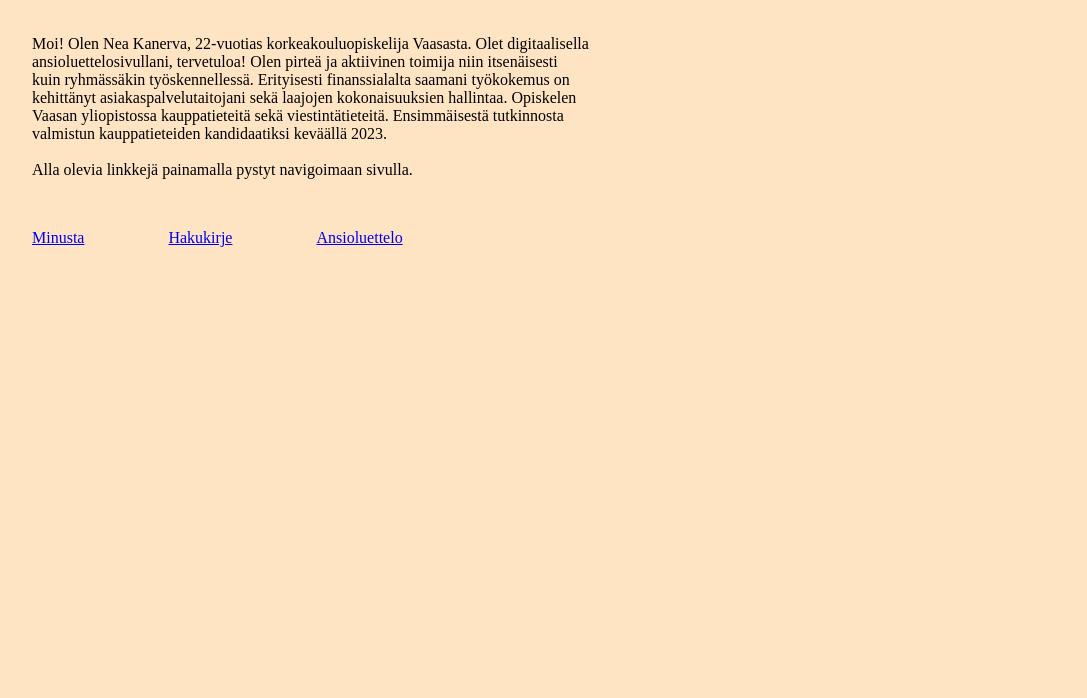
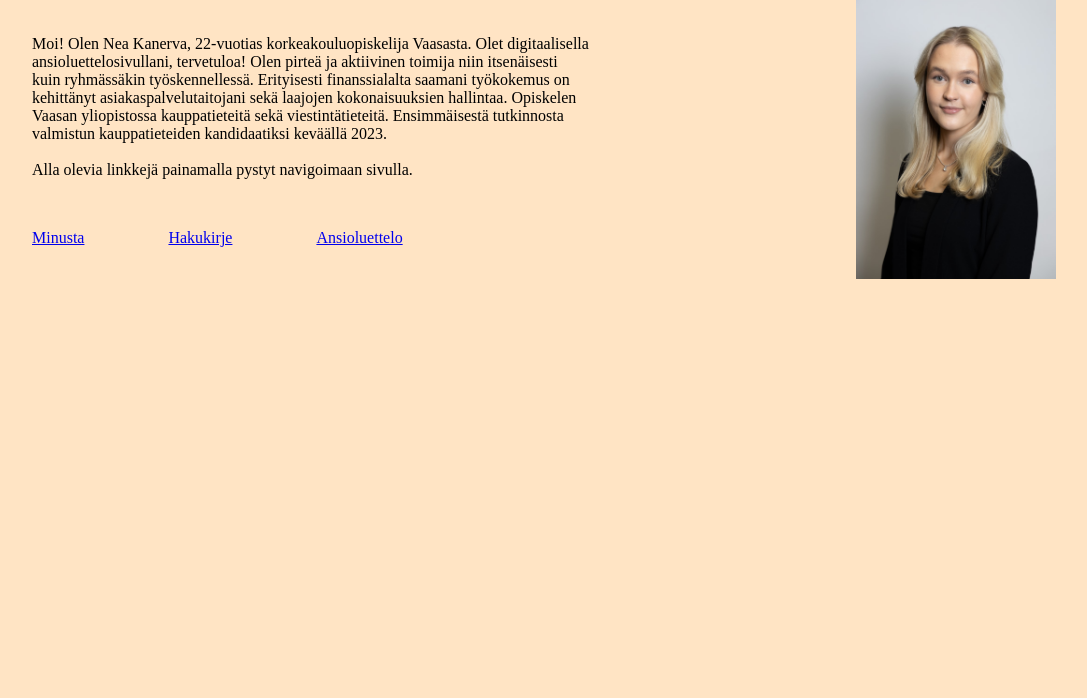
Before and after one commit to neppu1/neppu.1, a plain HTML site: page index.html in a window 1280 px wide. Shown: the part 102-800 px from the top of the page, without its empty margins (56-1143 px from the left). Drawn offline with Linux system fonts and the light colour scheme.

Commit message:
Update index.html

```diff
--- a/index.html
+++ b/index.html
@@ -14,7 +14,7 @@
 	kauppatieteitä sekä viestintätieteitä. Ensimmäisestä tutkinnosta <br> valmistun kauppatieteiden kandidaatiksi keväällä 2023. <br> <br>
 	Alla olevia linkkejä painamalla pystyt navigoimaan sivulla. </p>
 
-		<img src=neppu.1/Kuva_Nea.JPG" width="200px position="right-side">
+		<img src="neppu.1/Kuva_Nea.JPG" width="200px position="right-side">
 
 	<a href="https://neppu1.github.io/Minusta1/" target="_blank">Minusta</a>
 	<a href="https://neppu1.github.io/Hakukirje1/" target="_blank">Hakukirje</a>
```
